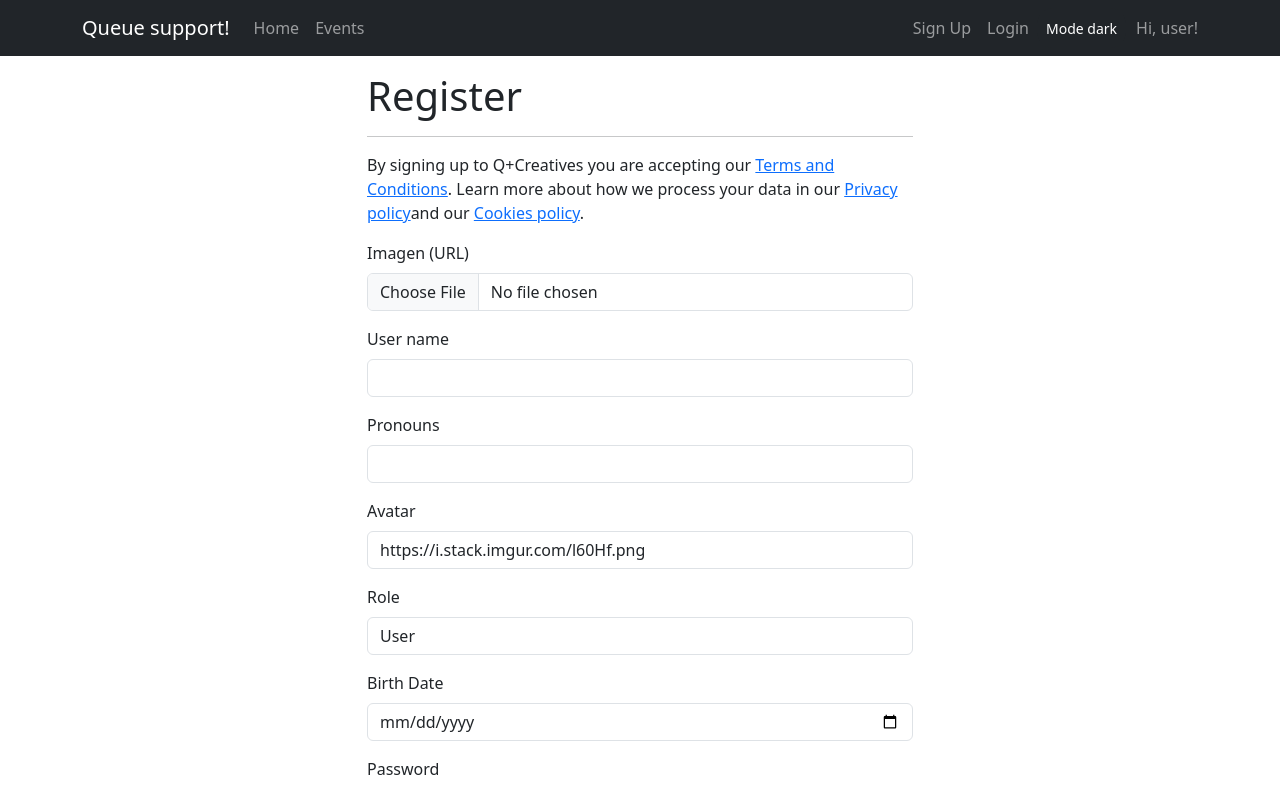
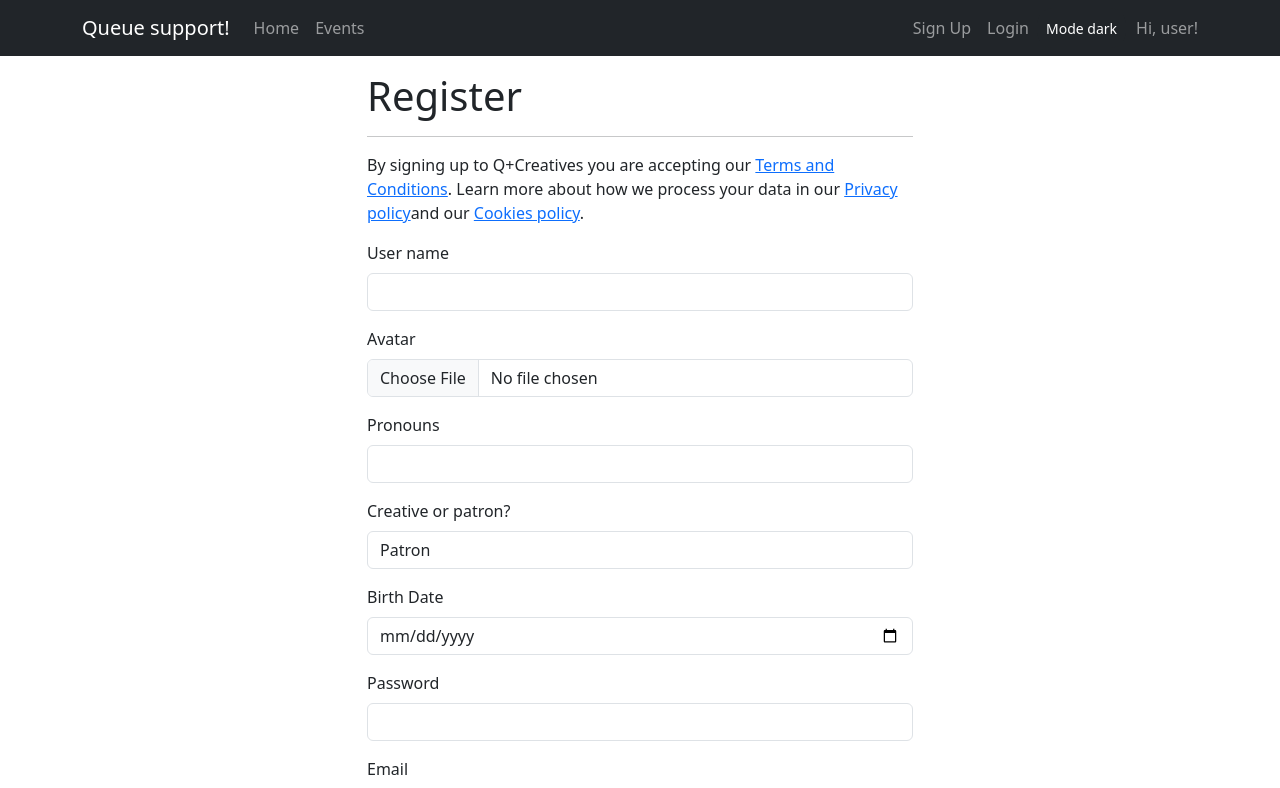
Before and after one commit to samuelemarino04/Q-support-client, a React (Vite) app: page /signup in a window 1280 px wide. Shown: the top 788 px of the page. Built offline with nearby package versions, Linux system fonts and the light colour scheme.

Commit message:
update subscriptions

```diff
--- a/src/components/CreativeProfile/CreativeProfile.jsx
+++ b/src/components/CreativeProfile/CreativeProfile.jsx
@@ -10,33 +10,34 @@ const CreativeProfile = () => {
 
 
     return (
+        <>
+            <Link className={'btn btn-outline-dark nodeco'} to={'/creative/:_id/subscriptions'}>Become a Patron!</Link>
             <Container>
-            <Card style={{ width: '18rem' }}>
-                <Card.Img variant="top" src="holder.js/100px180" />
-                <Card.Body>
-                    <Card.Title>Card Title</Card.Title>
-                    <Card.Text>
-                        Cosas
-                    </Card.Text>
-                </Card.Body>
-            </Card>
+
                 <Tabs
-                defaultActiveKey="profile"
+                    defaultActiveKey="About"
                     id="uncontrolled-tab-example"
                     className="mb-3"
                 >
-                <Tab eventKey="home" title="Home">
-                    Tab content for Home
-                </Tab>
-                <Tab eventKey="profile" title="Profile">
+
+                    <Tab eventKey="About" title="About">
                         Tab content for Profile
                     </Tab>
-                <Tab eventKey="contact" title="Contact" disabled>
+
+                    <Tab eventKey="subscription" title="Subscription">
+                        Tab content for Subscriptions
+                    </Tab>
+
+                    {/* <Tab eventKey="contact" title="Open Projects" disabled>
                     Tab content for Contact
                 </Tab>
+                <Tab eventKey="contact" title="Collaborative projects" disabled>
+                    Tab content for Contact
+                </Tab> */}
                 </Tabs>
 
-        </Container>
+            </Container >
+        </>
     )
 }
 
--- a/src/components/SignupForm/SignupForm.jsx
+++ b/src/components/SignupForm/SignupForm.jsx
@@ -3,18 +3,19 @@ import { Form, Button } from "react-bootstrap"
 import authService from "../../services/auth.services"
 import { useNavigate } from "react-router-dom"
 import uploadServices from "../../services/upload.services"
-import calculateAge from "../../../utils/calculateAge"
+import calculateAge from "../../utils/calculateAge"
+
+
 
 const SignupForm = () => {
 
     const [signupData, setSignupData] = useState({
         username: '',
         birth: '',
-        imageUrl: '',
-        role: 'USER',
+        avatar: '',
+        role: '',
         email: '',
         password: '',
-        avatar: 'https://i.stack.imgur.com/l60Hf.png',
         pronouns: ''
     })
 
@@ -27,7 +28,6 @@ const SignupForm = () => {
         setSignupData({ ...signupData, [name]: value })
     }
 
-    //para subir imágenes a cloudinary  👇
     const handleFileUpload = e => {
 
         setLoadingImage(true)
@@ -38,14 +38,13 @@ const SignupForm = () => {
         uploadServices
             .uploadimage(formData)
             .then(({ data }) => {
-                setSignupData({ ...signupData, imageurl: data.cloudinary_url })
+                setSignupData({ ...signupData, avatar: data.cloudinary_url })
                 setLoadingImage(false)
             })
             .catch(err => {
                 console.log(err)
                 setLoadingImage(false)
             })
-
     }
 
     const handleFormSubmit = e => {
@@ -60,7 +59,7 @@ const SignupForm = () => {
         }
 
         authService
-            .signup(signupData)
+            .signup({ ...signupData, role: roleValue })
             .then(() => navigate('/login'))
             .catch(err => console.log(err))
     }
@@ -72,16 +71,15 @@ const SignupForm = () => {
                 and our <a href="#">Cookies policy</a>.</p>
 
             <Form onSubmit={handleFormSubmit}>
-                {/* para subir imágenes a cloudinary  👇 */}
-                <Form.Group className="mb-3" controlId="image">
-                    <Form.Label>Imagen (URL)</Form.Label>
-                    <Form.Control type="file" onChange={handleFileUpload} />
-                </Form.Group>
-                {/* para subir imágenes a cloudinary 👆 */}
 
                 <Form.Group className="mb-3" controlId="username">
                     <Form.Label>User name</Form.Label>
                     <Form.Control type="text" value={signupData.username} onChange={handleInputChange} name="username" />
+                </Form.Group>
+
+                <Form.Group className="mb-3" controlId="image">
+                    <Form.Label>Avatar</Form.Label>
+                    <Form.Control type="file" onChange={handleFileUpload} />
                 </Form.Group>
 
                 <Form.Group className="mb-3" controlId="pronouns">
@@ -89,19 +87,14 @@ const SignupForm = () => {
                     <Form.Control type="text" value={signupData.pronouns} onChange={handleInputChange} name="pronouns" />
                 </Form.Group>
 
-                <Form.Group className="mb-3" controlId="avatar">
-                    <Form.Label>Avatar</Form.Label>
-                    <Form.Control type="text" value={signupData.avatar} onChange={handleInputChange} name="avatar" />
-                </Form.Group>
-
                 <Form.Group className="mb-3" controlId="role">
-                    <Form.Label>Role</Form.Label>
+                    <Form.Label>Creative or patron?</Form.Label>
                     <Form.Control as="select" value={signupData.role} onChange={handleInputChange} name="role">
-                        <option value="">choose one rol</option>
-                        <option value="USER">User</option>
+                        <option value="USER">Patron</option>
                         <option value="CREATIVE">Creative</option>
                     </Form.Control>
                 </Form.Group>
+
                 <Form.Group className="mb-3" controlId="birth">
                     <Form.Label>Birth Date</Form.Label>
                     <Form.Control
@@ -111,7 +104,6 @@ const SignupForm = () => {
                         name="birth"
                     />
                 </Form.Group>
-
 
                 <Form.Group className="mb-3" controlId="password">
                     <Form.Label>Password</Form.Label>
--- a/src/pages/CreativePage/CreativePage.jsx
+++ /dev/null
@@ -1,12 +0,0 @@
-import CreativeProfile from "../../components/CreativeProfile/CreativeProfile"
-
-const CreativePage = () => {
-
-    // TODO: INTEGRAR COMPONENTE
-
-    return (
-        <CreativeProfile></CreativeProfile>
-    )
-}
-
-export default CreativePage
--- a/src/pages/ProfilePage/ProfilePage.jsx
+++ /dev/null
@@ -1,17 +0,0 @@
-import { useContext } from 'react'
-import { AuthContext } from './../../contexts/auth.context'
-import Loader from '../../components/Loader/Loader'
-import UserProfile from '../../components/UserProfile/UserProfile'
-
-const ProfilePage = () => {
-
-    // TODO: INTEGRAR COMPONENTE
-
-    const { loggedUser } = useContext(AuthContext)
-
-    return (
-        <UserProfile loggedUser={loggedUser} />
-    )
-}
-
-export default ProfilePage
--- /dev/null
+++ b/src/pages/SubscriptionsPage/SubscriptionsPage.jsx
@@ -0,0 +1,26 @@
+import { Col, Container, Row } from 'react-bootstrap'
+import SubscriptionForm from '../../components/SubscriptionForm/SubscriptionForm'
+
+
+const SubscriptionsPage = () => {
+    return (
+        <Container>
+
+            <Row>
+
+                <Col md={{ offset: 3, span: 6 }}>
+
+                    <h1>Subscriptions</h1>
+
+                    <hr />
+
+                    <SubscriptionForm />
+
+                </Col>
+            </Row>
+
+        </Container>
+    )
+}
+
+export default SubscriptionsPage
--- a/src/routes/AppRoutes.jsx
+++ b/src/routes/AppRoutes.jsx
@@ -3,11 +3,12 @@ import SignupPage from '../pages/SignupPage/SignupPage'
 import LoginPage from '../pages/LoginPage/LoginPage'
 import NotFoundPage from '../pages/NotFoundPage'
 import NewEventForm from '../components/NewEventForm/NewEventForm'
-import ProfilePage from '../pages/ProfilePage/ProfilePage'
 import PrivateRoute from './PrivateRoute'
-import CreativePage from '../pages/CreativePage/CreativePage'
 import SubscriptionForm from '../components/SubscriptionForm/SubscriptionForm'
 import Homepage from '../pages/Homepage/Homepage'
+import CreativeProfile from '../components/CreativeProfile/CreativeProfile'
+import SubscriptionsPage from '../pages/SubscriptionsPage/SubscriptionsPage'
+
 
 const AppRoutes = () => {
 
@@ -17,12 +18,13 @@ const AppRoutes = () => {
             <Route path={'/signup'} element={<SignupPage />} />
             <Route path={'/login'} element={<LoginPage />} />
             <Route path={'/saveEvent'} element={<NewEventForm />} />
-            <Route path={'/creative/:creative_id'} element={<CreativePage />} />
+            <Route path={'/creative/:_id'} element={<CreativeProfile />} />
+            <Route path={'/creative/:_id/subscriptions'} element={<SubscriptionsPage />} />
             <Route path={'/newsubscription'} element={<SubscriptionForm />} />
 
-            <Route element={<PrivateRoute />}>
-                <Route path={'/userProfile'} element={<ProfilePage />} />
-            </Route>
+            {/* <Route element={<PrivateRoute />}>
+
+            </Route> */}
 
             <Route path={'*'} element={<NotFoundPage />} />
 
--- a/utils/calculateAge.js
+++ b/src/utils/calculateAge.js
@@ -9,4 +9,4 @@ function calculateAge(dateOfBirth) {
     }
     return age
 }
-module.exports = calculateAge
+export default calculateAge
```
Also changed, not shown: src/components/SubscriptionCard/SubscriptionCard.jsx (added, +24 -0 lines), 1 other file (tests, documents, lock files or other folders). Lines whose indentation alone changed are shown as unchanged.
